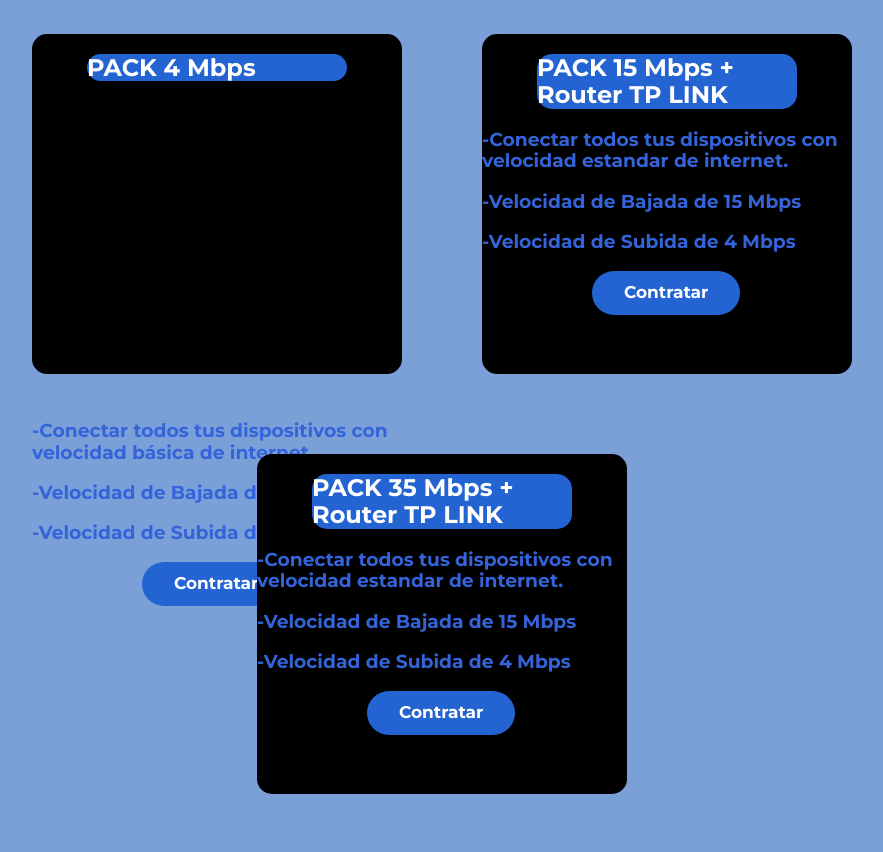
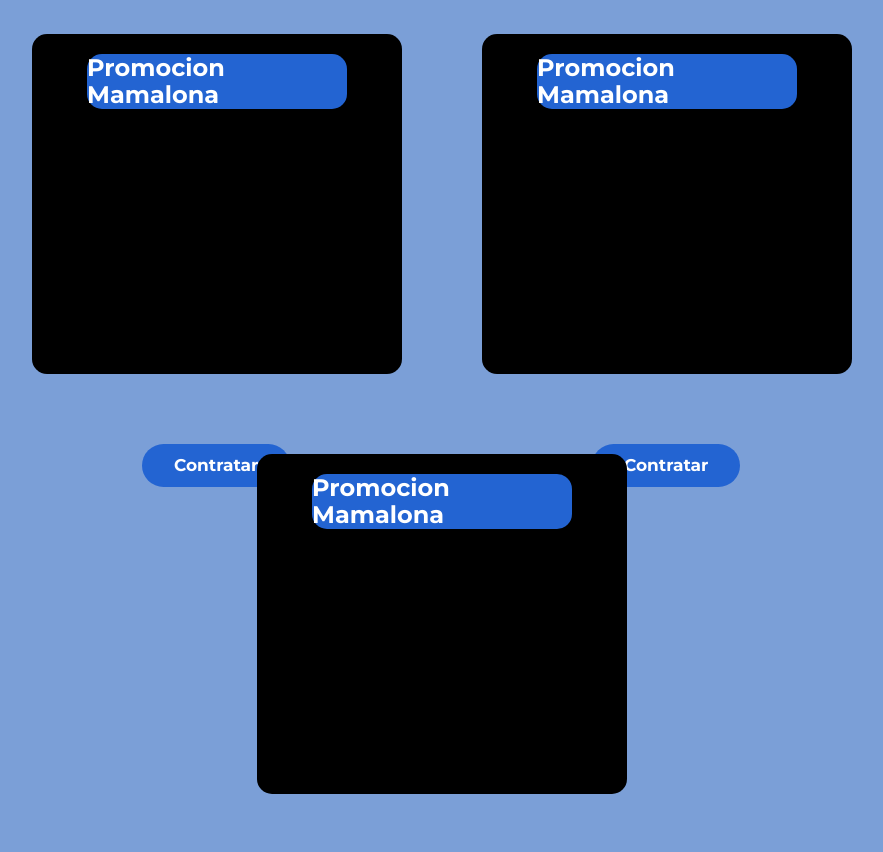
Before and after one commit to LautyvSA/posadas.net, a plain HTML site: page index.html in a window 1280 px wide. Shown: the part 900-1752 px from the top of the page, without its empty margins (198-1081 px from the left). Drawn offline with Linux system fonts and the light colour scheme; some packages are replaced by stand-ins of ours; files that its build step writes are made by us from their sources; a script that the page names is missing.

Commit message:
Update index.html

```diff
--- a/index.html
+++ b/index.html
@@ -68,37 +68,24 @@
           <h2 class="texto-catalogo" id="paquetes"> Promociones</h2>
           <div class="card-container">
             <div class="card">
-              <h2 class="card-title"> PACK 4 Mbps</h2>
+              <h2 class="card-title">Promocion Mamalona</h2>
               <div class="card-image card1"></div>
-
-              <h3>-Conectar todos tus dispositivos con velocidad básica de internet.</h3>
-              <h3>-Velocidad de Bajada de 4 Mbps</h3>
-              <h3>  -Velocidad de Subida de 2.5 Mbps</h3>
-                      <a href="/html/form-pago.html" class="card-a" target="_blank">
+              <a href="/html/form-pago.html" class="card-a" target="_blank">
                 <button class="btn-about">Contratar</button></a>
             </div>
-            <p></p>
             <div class="card">
-              <h2 class="card-title"> PACK 15 Mbps + Router TP LINK </h2>
-              <h3>    -Conectar todos tus dispositivos con velocidad estandar de internet.</h3>
-              <h3>   -Velocidad de Bajada de 15 Mbps</h3>
-              <h3>   -Velocidad de Subida de 4 Mbps</h3>
-
+              <h2 class="card-title">Promocion Mamalona</h2>
+              <div class="card-image card2"></div>
               <a href="/html/form-pago.html" class="card-a" target="_blank">
                 <button class="btn-about">Contratar</button>
               </a>
-              <p></p>
             </div>
             <div class="card">
-              <h2 class="card-title">PACK 35 Mbps + Router TP LINK</h2>
-              <h3>-Conectar todos tus dispositivos con velocidad estandar de internet.</h3>
-              <h3>-Velocidad de Bajada de 15 Mbps</h3>
-              <h3>  -Velocidad de Subida de 4 Mbps</h3>
-
+              <h2 class="card-title">Promocion Mamalona</h2>
+              <div class="card-image card3"></div>
               <a href="/html/form-pago.html"class="card-a" target="_blank">
                 <button class="btn-about">Contratar</button>
               </a>
-              <p></p>
             </div>
           </div>
     <!-- Contenido Principal  / Contador-->
```
